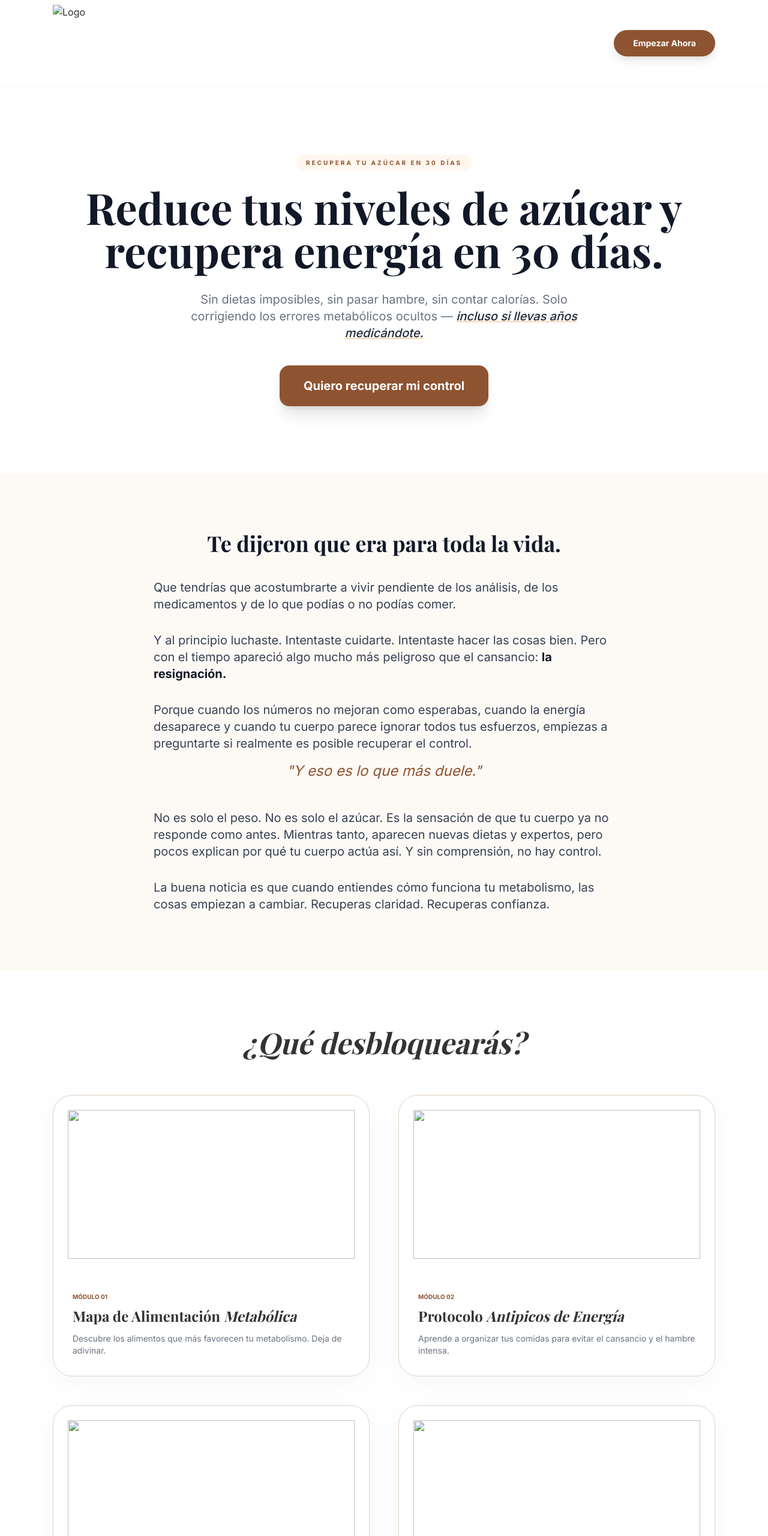
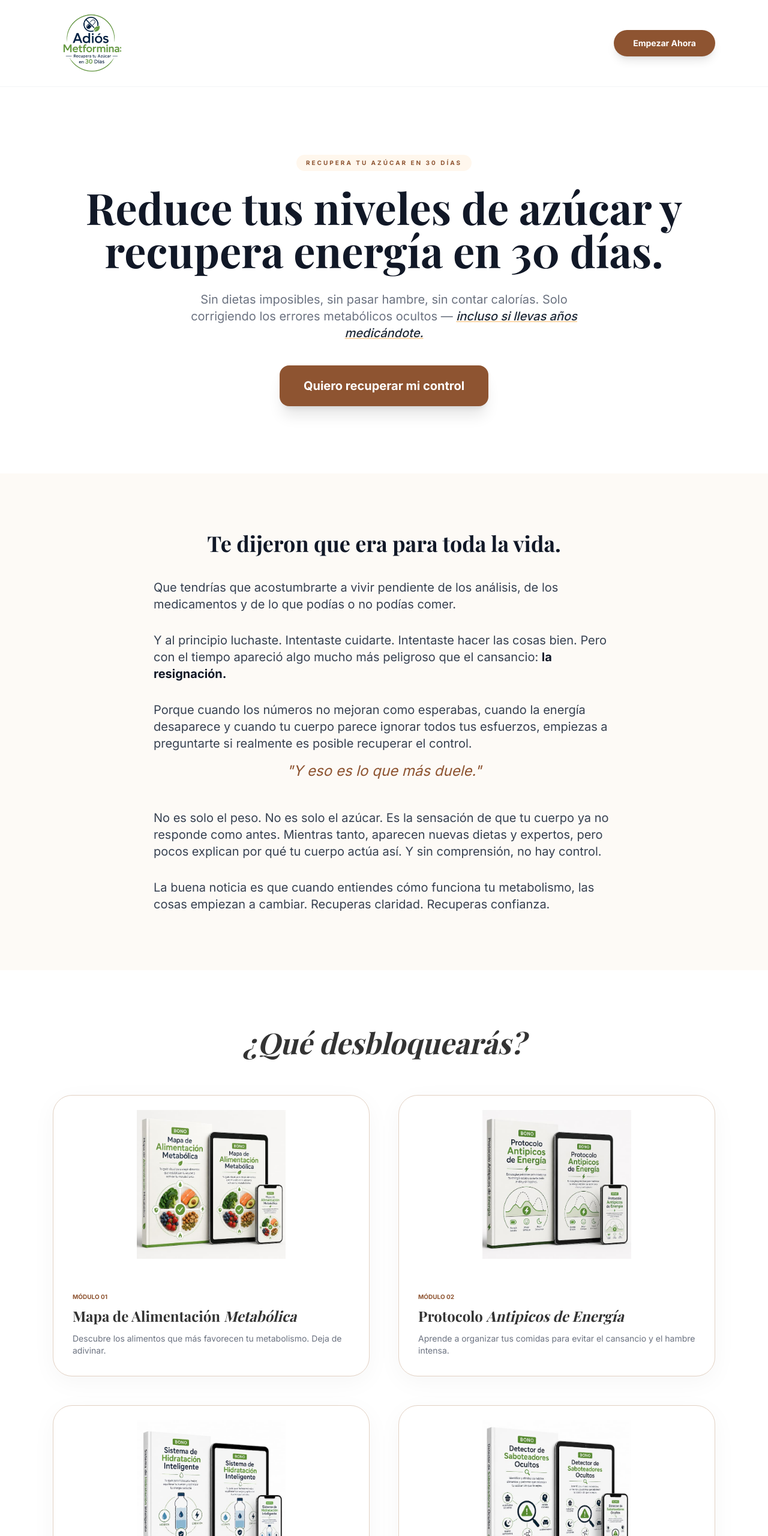
Before and after one commit to christian2002colmenares-afk/Proyecto-1, a plain HTML site: page index.html in a window 1280 px wide. Shown: the top 2560 px of the page at 60% size. Drawn offline with nearby package versions, Linux system fonts and the light colour scheme; a web font is replaced by a local one.

Commit message:
Update index.html

```diff
--- a/index.html
+++ b/index.html
@@ -24,7 +24,7 @@
     <!-- NAVEGACIÓN -->
     <nav class="sticky top-0 z-50 bg-white/90 backdrop-blur-md border-b border-gray-100">
         <div class="max-w-6xl mx-auto px-6 py-2 flex justify-between items-center">
-            <img src="BF064F7E-BFE7-4360-A4DA-4A8F7ABC4E56-removebg-preview.png" alt="Logo" class="h-24 md:h-32 w-auto object-contain">
+            <img src="Images/BF064F7E-BFE7-4360-A4DA-4A8F7ABC4E56-removebg-preview.png" alt="Logo" class="h-24 md:h-32 w-auto object-contain">
             <a href="#pricing" class="bg-accent text-white px-8 py-3 rounded-full text-sm font-bold shadow-lg hover:scale-105 transition">Empezar Ahora</a>
         </div>
     </nav>
@@ -55,28 +55,28 @@
         <div class="grid md:grid-cols-2 gap-8 lg:gap-12">
             <!-- Mod 1 -->
             <div class="card-elegant">
-                <div class="aspect-[16/9] p-6 flex justify-center"><img src="9ACEAA64-3898-44F0-9888-2C5FEB3126D7.jpg" class="img-mockup"></div>
+                <div class="aspect-[16/9] p-6 flex justify-center"><img src="Images/9ACEAA64-3898-44F0-9888-2C5FEB3126D7.jpg" class="img-mockup"></div>
                 <div class="p-8"><span class="text-[10px] uppercase accent font-bold block mb-2">Módulo 01</span><h3 class="text-2xl font-bold mb-3">Mapa de Alimentación <span class="italic">Metabólica</span></h3><p class="text-gray-500 text-sm">Descubre los alimentos que más favorecen tu metabolismo. Deja de adivinar.</p></div>
             </div>
             <!-- Mod 2 -->
             <div class="card-elegant">
-                <div class="aspect-[16/9] p-6 flex justify-center"><img src="1A311BD6-40BB-41DD-8DFA-39F3A3CBA946.jpg" class="img-mockup"></div>
+                <div class="aspect-[16/9] p-6 flex justify-center"><img src="Images/1A311BD6-40BB-41DD-8DFA-39F3A3CBA946.jpg" class="img-mockup"></div>
                 <div class="p-8"><span class="text-[10px] uppercase accent font-bold block mb-2">Módulo 02</span><h3 class="text-2xl font-bold mb-3">Protocolo <span class="italic">Antipicos de Energía</span></h3><p class="text-gray-500 text-sm">Aprende a organizar tus comidas para evitar el cansancio y el hambre intensa.</p></div>
             </div>
             <!-- Mod 3 -->
             <div class="card-elegant">
-                <div class="aspect-[16/9] p-6 flex justify-center"><img src="7036AB1B-DC72-4C6C-B891-DEE88BB5ADFB.jpg" class="img-mockup"></div>
+                <div class="aspect-[16/9] p-6 flex justify-center"><img src="Images/7036AB1B-DC72-4C6C-B891-DEE88BB5ADFB.jpg" class="img-mockup"></div>
                 <div class="p-8"><span class="text-[10px] uppercase accent font-bold block mb-2">Módulo 03</span><h3 class="text-2xl font-bold mb-3">Hidratación <span class="italic">Inteligente</span></h3><p class="text-gray-500 text-sm">Guía simple para apoyar tu metabolismo a través de la hidratación estratégica.</p></div>
             </div>
             <!-- Mod 4 -->
             <div class="card-elegant">
-                <div class="aspect-[16/9] p-6 flex justify-center"><img src="CFD22B9E-46F2-445A-892C-EDE3EFFB5816.jpg" class="img-mockup"></div>
+                <div class="aspect-[16/9] p-6 flex justify-center"><img src="Images/CFD22B9E-46F2-445A-892C-EDE3EFFB5816.jpg" class="img-mockup"></div>
                 <div class="p-8"><span class="text-[10px] uppercase accent font-bold block mb-2">Módulo 04</span><h3 class="text-2xl font-bold mb-3">Detector de <span class="italic">Saboteadores</span></h3><p class="text-gray-500 text-sm">Identifica los hábitos diarios que parecen inofensivos pero frenan tu progreso.</p></div>
             </div>
             <!-- Mod 5 -->
             <div class="card-elegant md:col-span-2">
                 <div class="grid md:grid-cols-2 items-center">
-                    <div class="aspect-video bg-[#f9f5f2] p-8 flex justify-center"><img src="8191F32F-FCB6-4E5B-8990-7C575F061B3A.jpg" class="img-mockup drop-shadow-2xl"></div>
+                    <div class="aspect-video bg-[#f9f5f2] p-8 flex justify-center"><img src="Images/8191F32F-FCB6-4E5B-8990-7C575F061B3A.jpg" class="img-mockup drop-shadow-2xl"></div>
                     <div class="p-10"><span class="text-[10px] uppercase accent font-bold block mb-2">El Sistema Maestro</span><h3 class="text-4xl font-bold italic mb-4">Plan de Reinicio Metabólico</h3><p class="text-gray-600">Un sistema paso a paso para cambios sostenibles sin sacrificar tu vida social.</p></div>
                 </div>
             </div>
@@ -87,7 +87,7 @@
     <section class="py-24 px-6 bg-gray-900 text-white text-center">
         <div class="max-w-5xl mx-auto">
             <!-- IMAGEN SUSTITUYENDO ENCABEZADO -->
-            <img src="DCE76067-5D84-47C8-942E-F51D93AEBA23.jpg" alt="Entender vs Controlar" class="w-full max-w-4xl mx-auto rounded-3xl mb-12 shadow-2xl">
+            <img src="Images/DCE76067-5D84-47C8-942E-F51D93AEBA23.jpg" alt="Entender vs Controlar" class="w-full max-w-4xl mx-auto rounded-3xl mb-12 shadow-2xl">
 
             <div class="grid md:grid-cols-2 gap-12 text-gray-400 text-lg text-left max-w-4xl mx-auto">
                 <p>No porque te falte fuerza de voluntad. Sino porque nadie te enseñó a entender cómo responde tu cuerpo. La mayoría intenta resolver el problema desde la superficie. Nosotros vamos a empezar desde la raíz.</p>
@@ -148,7 +148,7 @@
 
     <!-- FOOTER -->
     <footer class="py-12 text-center border-t border-gray-100">
-        <div class="flex justify-center mb-6"><img src="https://drive.google.com/thumbnail?id=1lRGLt3SeGlAGzt6C-eheh48Z6acgeNTV&sz=w500" class="h-16 w-auto grayscale opacity-60"></div>
+        <div class="flex justify-center mb-6"><img src="Images/BF064F7E-BFE7-4360-A4DA-4A8F7ABC4E56-removebg-preview.png" class="h-16 w-auto grayscale opacity-60"></div>
         <p class="text-[10px] text-gray-400 px-6 uppercase italic tracking-[4px]">© 2026 Salud Metabólica Consciente • Siempre consulte a su médico</p>
     </footer>
 
```
